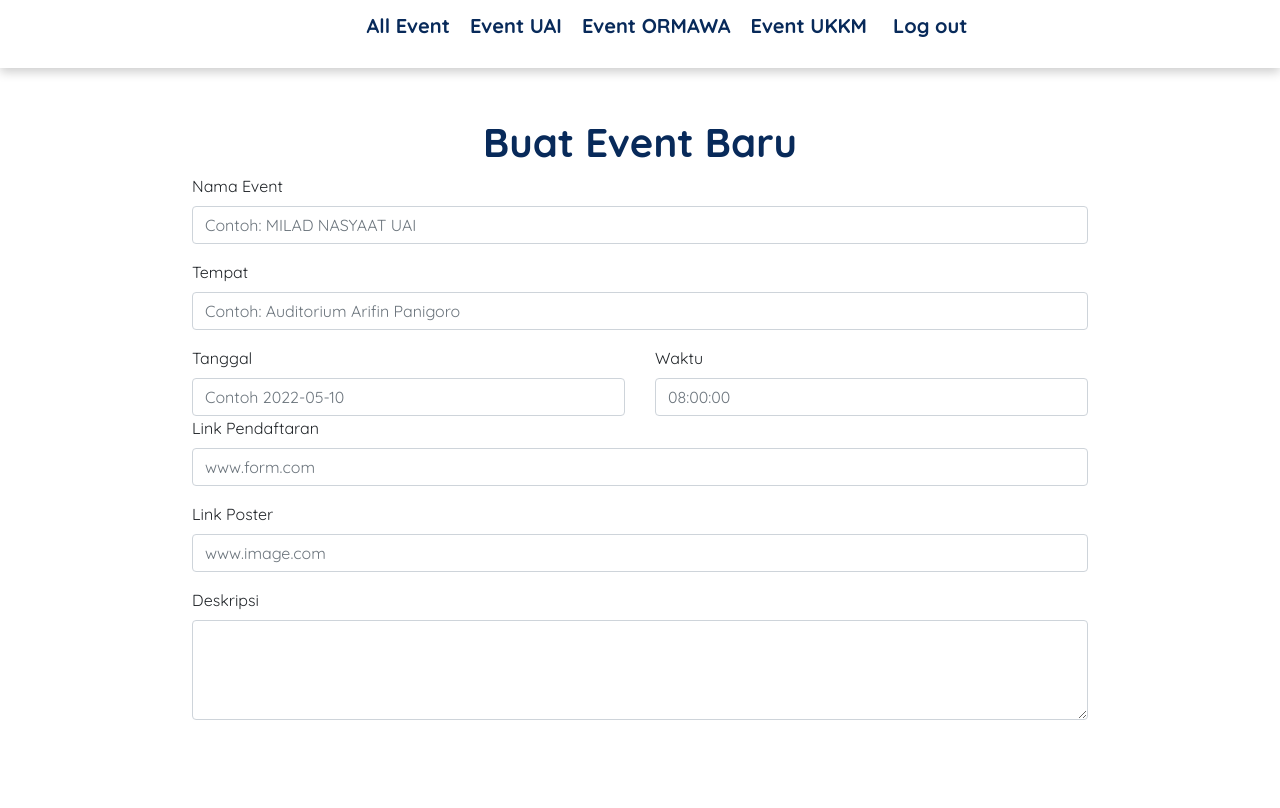
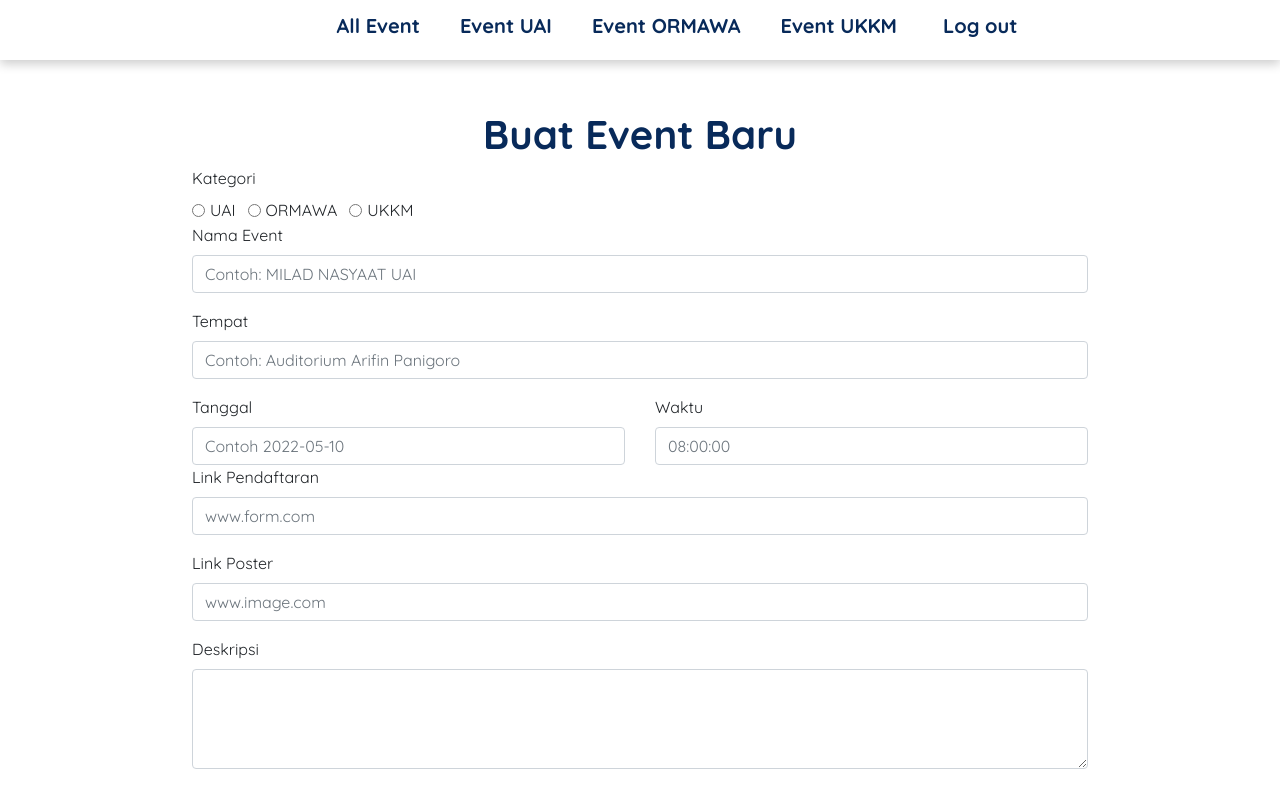
Before and after one commit to rahman1005/Nasyaat-UAI, a Vue app in the folder frontend/: page /inputpost in a window 1280 px wide. Shown: the top 808 px of the page. Built offline with nearby package versions, Linux system fonts and the light colour scheme.

Commit message:
menambah halaman form

```diff
--- a/frontend/src/assets/css/main.css
+++ b/frontend/src/assets/css/main.css
@@ -8,19 +8,20 @@ body {
  }
  nav {
   position: sticky;
-  padding: 10px;
   top: 0;
   z-index: 99 ; /*agar navigasi jadi elemen palign atas*/
   box-shadow: 0 4px 10px 0 rgba(0, 0, 0, 0.2);
   width: 100%;
   background-color: white;
+  height: 60px;
 }
 nav ul {
+  padding-top: 10px;
   text-align:center;
 }
 nav li{
   display: inline;
-  padding-left: 20px;
+  padding-left: 40px;
   font-size: 20px;
   font-weight: bold;
 }
--- a/frontend/src/components/Form-post.vue
+++ b/frontend/src/components/Form-post.vue
@@ -1,5 +1,39 @@
 <template>
   <div class="form-input">
+    <div>
+      <label for="formGroupExampleInput" class="form-label">Kategori</label>
+    </div>
+    <div class="form-check form-check-inline">
+      <input
+        class="form-check-input"
+        type="radio"
+        name="inlineRadioOptions"
+        id="inlineRadio1"
+        value="option1"
+      />
+      <label class="form-check-label" for="inlineRadio1">UAI</label>
+    </div>
+    <div class="form-check form-check-inline">
+      <input
+        class="form-check-input"
+        type="radio"
+        name="inlineRadioOptions"
+        id="inlineRadio2"
+        value="option2"
+      />
+      <label class="form-check-label" for="inlineRadio2">ORMAWA</label>
+    </div>
+    <div class="form-check form-check-inline">
+      <input
+        class="form-check-input"
+        type="radio"
+        name="inlineRadioOptions"
+        id="inlineRadio2"
+        value="option2"
+      />
+      <label class="form-check-label" for="inlineRadio2">UKKM</label>
+    </div>
+
     <div class="mb-3">
       <label for="formGroupExampleInput" class="form-label">Nama Event</label>
       <input
@@ -59,14 +93,13 @@
       />
     </div>
     <div class="form-floating">
-    <label for="floatingTextarea2">Deskripsi</label>
+      <label for="floatingTextarea2">Deskripsi</label>
       <textarea
         class="form-control"
         placeholder=""
         id="floatingTextarea2"
         style="height: 100px"
       ></textarea>
-
     </div>
   </div>
 </template>
```
